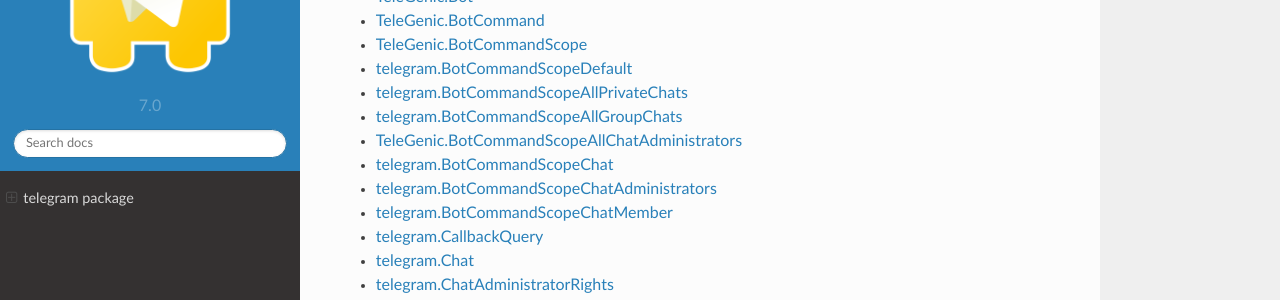
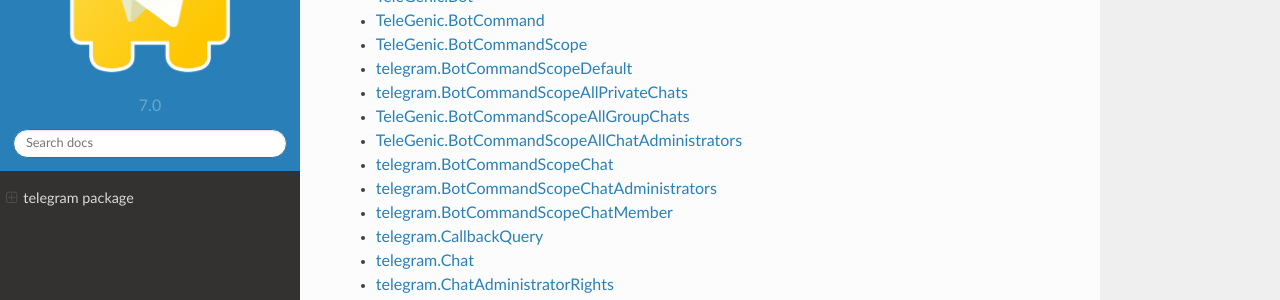
Before and after one commit to Blank-sama/python-telegram-bot-master, a Sphinx documentation site: the page built from docs/source/telegram.rst, in a window 1280 px wide and 900 px high. Shown: the part 223-523 px from the top of the window. Built offline with Sphinx 7.4.7 and the Read the Docs theme 2.0.0, drawn with Linux system fonts in a browser that asks for light colours; pages that are not in the unit, such as notebooks, are missing from menus.

Commit message:
Update telegram.botcommandscopeallgroupchats.rst

```diff
--- a/docs/source/telegram.botcommandscopeallgroupchats.rst
+++ b/docs/source/telegram.botcommandscopeallgroupchats.rst
@@ -1,8 +1,8 @@
-:github_url: https://github.com/python-telegram-bot/python-telegram-bot/blob/v13.x/telegram/botcommandscope.py
+:github_url: https://github.com/Dev-Union/TeleGenic/TeleGenic/blob/v13.x/telegram/botcommandscope.p
 
-telegram.BotCommandScopeAllGroupChats
+TeleGenic.BotCommandScopeAllGroupChats
 =======================================
 
-.. autoclass:: telegram.BotCommandScopeAllGroupChats
+.. autoclass:: TeleGenic.BotCommandScopeAllGroupChats
     :members:
     :show-inheritance:
```
